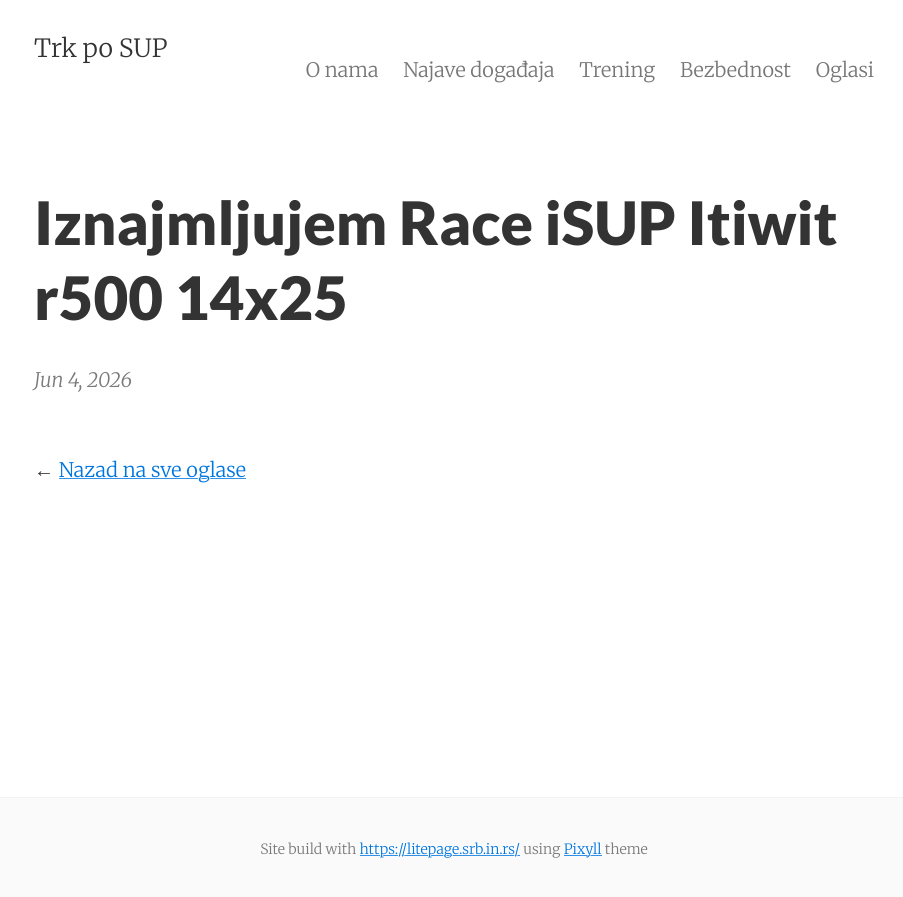
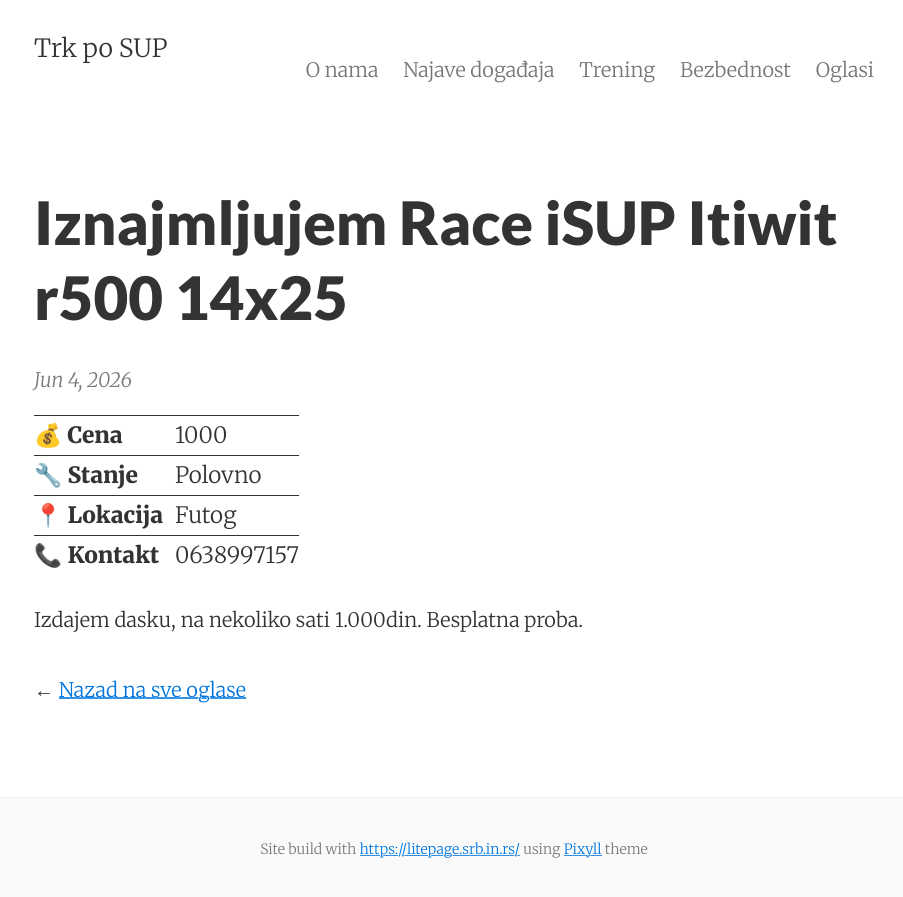
Before and after one commit to trkinrs/trk-po-sup.srb.in.rs, a Jekyll site: the page built from _ads/iznajmljujem-race-isup-itiwit-r500-14x25.md, in a window 1280 px wide. Shown: the top 897 px of the page, without its empty margins (186-1089 px from the left). Built offline with Jekyll 4.4.1, drawn with Linux system fonts in a browser that asks for light colours.

Commit message:
Update source site content

```diff
--- a/_ads/iznajmljujem-race-isup-itiwit-r500-14x25.md
+++ b/_ads/iznajmljujem-race-isup-itiwit-r500-14x25.md
@@ -1,14 +1,18 @@
 ---
 layout: ad
 title: Iznajmljujem Race iSUP Itiwit r500 14x25
-kind:
-type:
+kind: Kupujem
+type: Sup na naduvavanje (iSUP)
 image:
-price:
-location:
-condition:
-contact:
-sold:
-summary:
+price: '1000'
+location: Futog
+condition: Polovno
+contact: '0638997157'
+sold: false
+summary: 'sprint isup
+
+  '
 images:
 ---
+Izdajem dasku, na nekoliko sati 1.000din.
+Besplatna proba.
```
